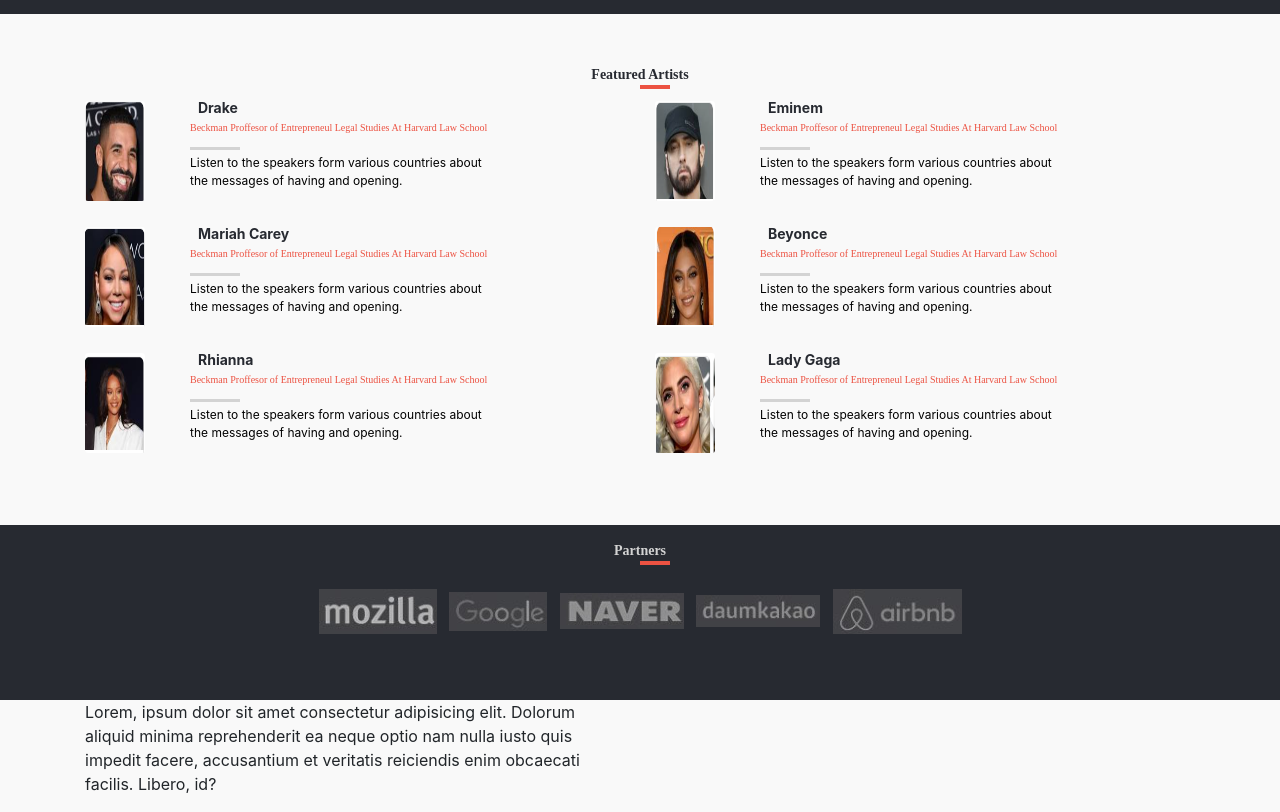
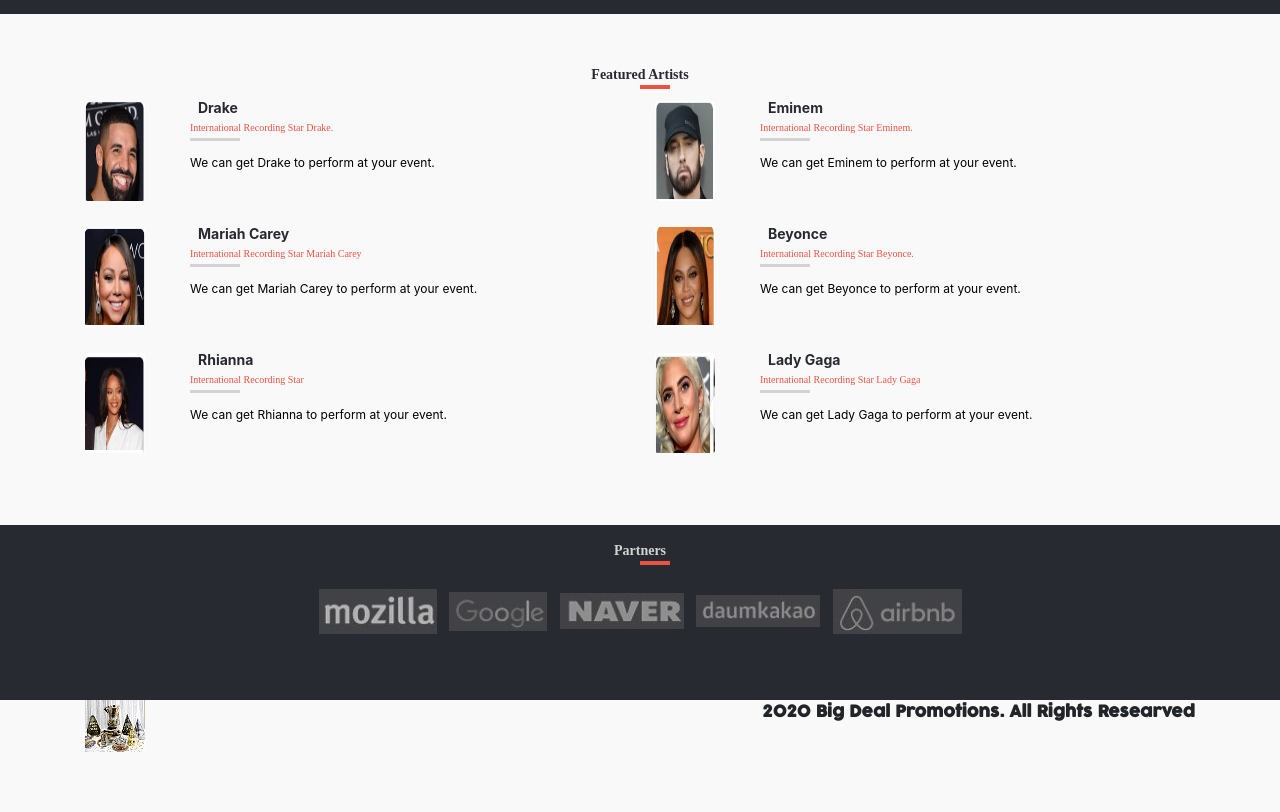
Before and after one commit to Paul-Clue/capstone2, a plain HTML site: page index.html in a window 1280 px wide. Shown: the part 1080-1892 px from the top of the page. After the commit the page ends 1832 px from the top, so only its background shows below. Drawn offline with nearby package versions, Linux system fonts and the light colour scheme; a web font is replaced by a local one.

Commit message:
udate index page

```diff
--- a/index.html
+++ b/index.html
@@ -223,10 +223,9 @@
                 <div class="col-md-10">
                     <p class= "text-wrap cardd-text2" style="width: 300px;">
                         <span class="fw-bold card-h2 ml-2 mr-2 ">Drake</span><br>
-                        <span class="cardd-text3">Beckman Proffesor of Entrepreneul Legal Studies At Harvard Law School</span><br>
+                        <span class="cardd-text3">International Recording Star Drake.</span><br>
                         <span class="line2 position-absolute top-50 start-20  mt-1 "></span><br>
-                      <span class="cardd-text4"> Listen to the speakers form various countries about the messages of
-                         having and opening.
+                      <span class="cardd-text4"> We can get Drake to perform at your event.
                       </span>
                     </p>
                 </div>
@@ -243,10 +242,9 @@
                 <div class="col-md-10">
                     <p class= "text-wrap cardd-text2" style="width: 300px;">
                         <span class="fw-bold card-h2 ml-2 mr-2 ">Eminem</span><br>
-                        <span class="cardd-text3">Beckman Proffesor of Entrepreneul Legal Studies At Harvard Law School</span><br>
+                        <span class="cardd-text3">International Recording Star Eminem.</span><br>
                         <span class="line2 position-absolute top-50 start-20  mt-1 "></span><br>
-                      <span class="cardd-text4"> Listen to the speakers form various countries about the messages of
-                         having and opening.
+                      <span class="cardd-text4">  We can get Eminem to perform at your event.
                       </span>
                     </p>
                 </div>
@@ -265,10 +263,9 @@
                 <div class="col-md-10">
                     <p class= "text-wrap cardd-text2" style="width: 300px;">
                         <span class="fw-bold card-h2 ml-2 mr-2 ">Mariah Carey</span><br>
-                        <span class="cardd-text3">Beckman Proffesor of Entrepreneul Legal Studies At Harvard Law School</span><br>
+                        <span class="cardd-text3">International Recording Star Mariah Carey</span><br>
                         <span class="line2 position-absolute top-50 start-20  mt-1 "></span><br>
-                      <span class="cardd-text4"> Listen to the speakers form various countries about the messages of
-                         having and opening.
+                      <span class="cardd-text4">  We can get Mariah Carey to perform at your event.
                       </span>
                     </p>
                 </div>
@@ -285,10 +282,9 @@
                 <div class="col-md-10">
                     <p class= "text-wrap cardd-text2" style="width: 300px;">
                         <span class="fw-bold card-h2 ml-2 mr-2 ">Beyonce</span><br>
-                        <span class="cardd-text3">Beckman Proffesor of Entrepreneul Legal Studies At Harvard Law School</span><br>
+                        <span class="cardd-text3">International Recording Star Beyonce.</span><br>
                         <span class="line2 position-absolute top-50 start-20  mt-1 "></span><br>
-                      <span class="cardd-text4"> Listen to the speakers form various countries about the messages of
-                         having and opening.
+                      <span class="cardd-text4">  We can get Beyonce to perform at your event.
                       </span>
                     </p>
                 </div>
@@ -308,10 +304,9 @@
                 <div class="col-md-10">
                     <p class= "text-wrap cardd-text2" style="width: 300px;">
                         <span class="fw-bold card-h2 ml-2 mr-2 ">Rhianna</span><br>
-                        <span class="cardd-text3">Beckman Proffesor of Entrepreneul Legal Studies At Harvard Law School</span><br>
+                        <span class="cardd-text3">International Recording Star</span><br>
                         <span class="line2 position-absolute top-50 start-20  mt-1 "></span><br>
-                      <span class="cardd-text4"> Listen to the speakers form various countries about the messages of
-                         having and opening.
+                      <span class="cardd-text4">  We can get Rhianna to perform at your event.
                       </span>
                     </p>
                 </div>
@@ -328,10 +323,9 @@
                 <div class="col-md-10">
                     <p class= "text-wrap cardd-text2" style="width: 300px;">
                         <span class="fw-bold card-h2 ml-2 mr-2 ">Lady Gaga</span><br>
-                        <span class="cardd-text3">Beckman Proffesor of Entrepreneul Legal Studies At Harvard Law School</span><br>
+                        <span class="cardd-text3">International Recording Star Lady Gaga</span><br>
                         <span class="line2 position-absolute top-50 start-20  mt-1 "></span><br>
-                      <span class="cardd-text4"> Listen to the speakers form various countries about the messages of
-                         having and opening.
+                      <span class="cardd-text4">  We can get Lady Gaga to perform at your event.
                       </span>
                     </p>
                 </div>
@@ -367,16 +361,10 @@
         </div>
 
 
-        <div class="container">
-        <div class="row">
-            <div class="col-md-6">
-                <p>Lorem, ipsum dolor sit amet consectetur adipisicing elit. Dolorum aliquid
-                    minima reprehenderit ea neque optio nam nulla iusto quis impedit facere, accusantium
-                     et veritatis reiciendis enim obcaecati facilis. Libero, id?
-                    </p>
-            </div>
+        <div class="container near-ft">
+            <span><img src="./img/c-logo.png" alt=""></span>
+            <p>2020 Big Deal Promotions. All Rights Researved</p>
         </div>
-    </div>
 
     </footer>
 
--- a/main.scss
+++ b/main.scss
@@ -231,17 +231,26 @@
   color: white;
 }
 
+.near-ft {
+  display: flex;
+  justify-content: space-between;
+  font-family: cocogoose1;
+  font-weight: bold;
+}
+
 
 
 .card-img {
-
   width: 60px;
   height: 100px;
 }
 
 .cardd-text {
+  font-family: lato1;
+  font-weight: bold;
+  color: $b-color;
   position: absolute;
-  left: 200px;
+  left: 160px;
   top: -80px;
   color: white;
 }
```
Also changed, not shown: styles.css, 1 other file.
